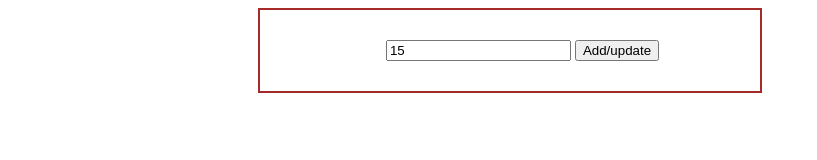
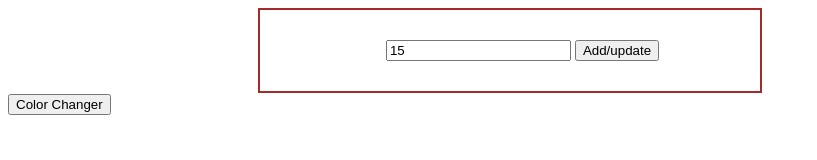
Before and after one commit to madasamy1504/javascript, a website: page 5.ToDo-List/index.html in a window 1280 px wide. Shown: the whole page, without its empty margins (0-817 px from the left). Drawn offline with Linux system fonts and the light colour scheme.

Commit message:
one file pushed out of 2

```diff
--- a/5.ToDo-List/index.html
+++ b/5.ToDo-List/index.html
@@ -20,6 +20,9 @@
         width: 500px;
         margin-left: 210px;
       }
+      /* body{
+        background-color: red;
+      } */
 
     </style>
 </head>
@@ -43,6 +46,7 @@
       </li>-->
     </ol>
    </div>
+   <div><button id="btn">Color Changer</button></div>
     <script src="main.js"></script>
 </body>
 </html>
```
